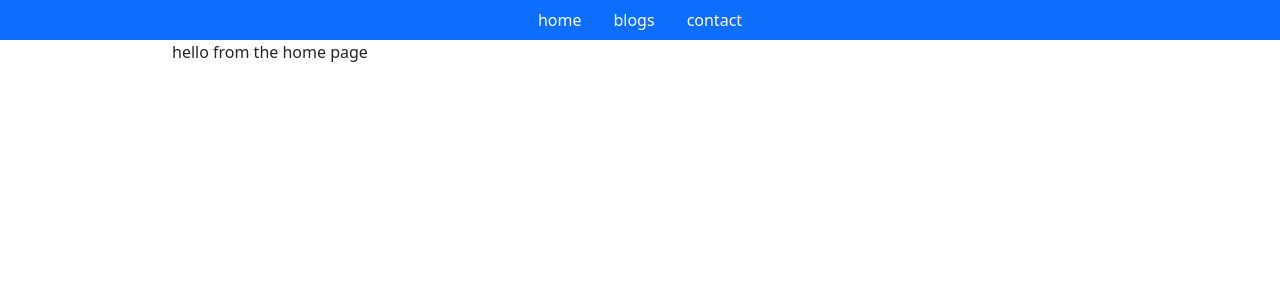
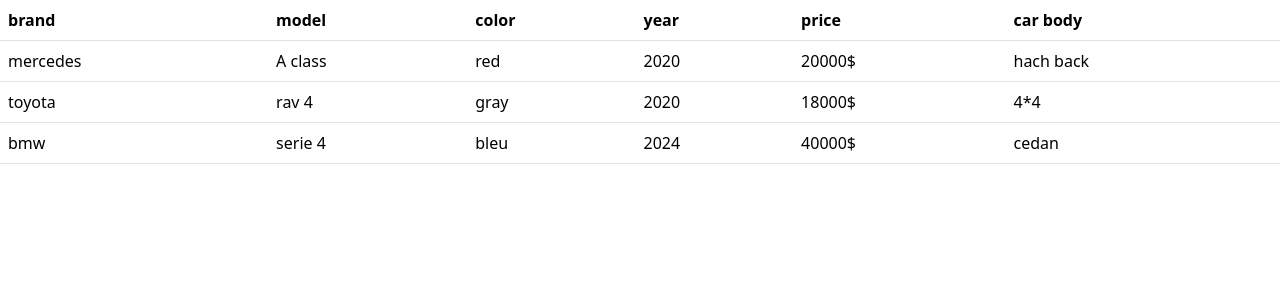
Before and after one commit to Eljamaaouy-ayman/learn-react, a React (Create React App) app: page / in a window 1280 px wide. Shown: the top 300 px of the page. Built offline with nearby package versions, Linux system fonts and the light colour scheme.

Commit message:
lists and conditinal rendering

```diff
--- a/package.json
+++ b/package.json
@@ -38,5 +38,8 @@
       "last 1 firefox version",
       "last 1 safari version"
     ]
+  },
+  "devDependencies": {
+    "sass": "^1.97.3"
   }
 }
--- /dev/null
+++ b/src/Car/CarList.jsx
@@ -0,0 +1,77 @@
+import React, { useState } from 'react';
+
+let cars = [
+    {
+        "brand": "mercedes",
+        "model": "A class",
+        "car body": "hach back",
+        "color": "red",
+        "year": 2020,
+        "price": "20000$"
+    },
+    {
+        "brand": "toyota",
+        "model": "rav 4",
+        "car body": "4*4",
+        "color": "gray",
+        "year": 2020,
+        "price": "18000$"
+    },
+    {
+        "brand": "bmw",
+        "model": "serie 4",
+        "car body": "cedan",
+        "color": "bleu",
+        "year": 2024,
+        "price": "40000$"
+    }
+];
+// cars = []
+
+// ✅ Fixed: Props as object with destructuring
+function Car({ brand, model, color, year, price, body }) {
+    return (
+        <tr>
+        <td scope="row">{brand}</td>
+        <td>{model}</td>
+        <td>{color}</td>
+        <td>{year}</td>
+        <td>{price}</td>
+        <td>{body}</td>
+    </tr>
+    );
+}
+
+export default function CarList() {
+    const [loggedIn, isLoggedIn] = useState(true)
+    const displayCars = () => {
+        return cars.map((car, key) => {
+            const {brand, model, color, year, price, "car body" : carBody} = car
+            return <Car brand={brand} model={model} color={color} year={year} price={price} body={carBody} key={key}/>
+        })
+    };
+
+    return (
+        <div>
+            {loggedIn && cars.length > 0 ?
+            <table className="table">
+                <thead>
+                    <tr>
+                        <th>brand</th>
+                        <th>model</th>
+                        <th>color</th>
+                        <th>year</th>
+                        <th>price</th>
+                        <th>car body</th>
+                    </tr>
+                </thead>
+                <tbody>
+                    {displayCars()}
+                </tbody>
+            </table>
+            :
+            <a className='btn btn-primary' href="#">log in</a>
+            }
+        </div>
+    );
+}
--- a/src/Router/App.jsx
+++ b/src/Router/App.jsx
@@ -1,22 +1,36 @@
-import React from 'react'
-import { BrowserRouter, Routes, Route } from 'react-router-dom'
-import Layout from './pages/Layout'
-import Contact from './pages/Contact'
-import Blogs from './pages/Blogs'
-import HomePage from './pages/homePage'
-import PageNotFound from './pages/pageNotFound'
+import React, { createContext } from 'react';
+import { BrowserRouter, Routes, Route } from 'react-router-dom';
+import Layout from './pages/Layout';
+import Contact from './pages/Contact';
+import Blogs from './pages/Blogs';
+import HomePage from './pages/homePage';
+import PageNotFound from './pages/pageNotFound';
+
+// 1. Create and export the context
+export const DarkModeContext = createContext();
 
 export default function App() {
+    // 2. Create the value you want to share
+    const darkModeValue = {
+        isDarkMode: true,
+        toggleDarkMode: () => {},
+        backgroundColor: '#333',
+        textColor: '#fff'
+    };
+
     return (
+        // 3. Provide the VALUE, not the context itself
+        <DarkModeContext.Provider value={darkModeValue}>
             <BrowserRouter>
                 <Routes>
                     <Route path='/' element={<Layout />}>
-                <Route path='contact' element={<Contact />}></Route>
-                <Route index element={<HomePage />}></Route>
-                <Route path='blogs' element={<Blogs />}></Route>
-                <Route path='*' element={<PageNotFound />}></Route>
+                        <Route path='contact' element={<Contact />} />
+                        <Route index element={<HomePage />} />
+                        <Route path='blogs' element={<Blogs />} />
+                        <Route path='*' element={<PageNotFound />} />
                     </Route>
                 </Routes>
             </BrowserRouter>
-  )
+        </DarkModeContext.Provider>
+    );
 }
--- a/src/Router/pages/Blogs.jsx
+++ b/src/Router/pages/Blogs.jsx
@@ -1,9 +1,12 @@
 import React from 'react'
-
+import './Blogs.scss'
 export default function Blogs() {
+    // const container_style = {
+    //     border : '1px solid red'
+    // }
   return (
-    <>
+    <div className='border-fluid' >
       <div>hello from the blogs page</div>
-    </>
+    </div>
   )
 }
--- /dev/null
+++ b/src/Router/pages/Blogs.scss
@@ -0,0 +1,4 @@
+$borderColor : red;
+.border-fluid {
+    border: 1px solid $borderColor ;
+}
--- a/src/Router/pages/Layout.jsx
+++ b/src/Router/pages/Layout.jsx
@@ -1,7 +1,9 @@
-import React from 'react'
+import React, { useContext } from 'react'
 import { Link, Outlet } from 'react-router-dom'
+import { DarkModeContext } from '../App'
 
 export default function Layout() {
+    const darkMode = useContext(DarkModeContext)
   return (
     <>
         <nav className='bg-primary'>
@@ -17,7 +19,7 @@
                 </li>
             </ul>
         </nav>
-        <div className="container-fluid w-75 mx-auto">
+        <div className={darkMode.isDarkMode ? "container-fluid w-75 mx-auto" : "bg-black"}>
             <Outlet></Outlet>
         </div>
     </>
--- a/src/Router/pages/pageNotFound.jsx
+++ b/src/Router/pages/pageNotFound.jsx
@@ -1,9 +1,17 @@
-import React from 'react'
+import React, { useContext } from 'react';
+import { DarkModeContext } from '../App'; // Import the context
 
 export default function PageNotFound() {
-  return (
-    <>
-        <h1 className='bg-danger'>404 page not found</h1>
-    </>
-  )
+    // 4. Call useContext INSIDE the component
+    const darkMode = useContext(DarkModeContext);
+
+    console.log('Dark mode context:', darkMode); // Check what you get
+
+    return (
+        <>
+            <h1 className = {darkMode.isDarkMode ? 'bg-danger' : 'bg-white'}>404 page not found</h1>
+            {/* Example using context value */}
+            <p>Dark mode is: {darkMode.isDarkMode ? 'ON' : 'OFF'}</p>
+        </>
+    );
 }
--- a/src/index.js
+++ b/src/index.js
@@ -14,8 +14,9 @@
 // import ProductList from './tps/store/productList';
 // import Page from './LanguageSwitcher/Page';
 // import FormValidationBeginner from './tps/FormValidation/FormValidationBeginner';
-import FormValidation from './tps/FormValidation/FormValidation';
-import App from './Router/App';
+import CarList from './Car/CarList'
+// import FormValidation from './tps/FormValidation/FormValidation';
+// import App from './Router/App';
 
 const root = ReactDOM.createRoot(document.getElementById('root'));
 // const fruitsArray = [
@@ -27,7 +28,7 @@
 //   'water melon'
 // ]
 root.render(
-    <App />
+    <CarList />
 );
 
 // If you want to start measuring performance in your app, pass a function
```
Also changed, not shown: 1 other file (tests, documents, lock files or other folders). Lines whose indentation alone changed are shown as unchanged.
